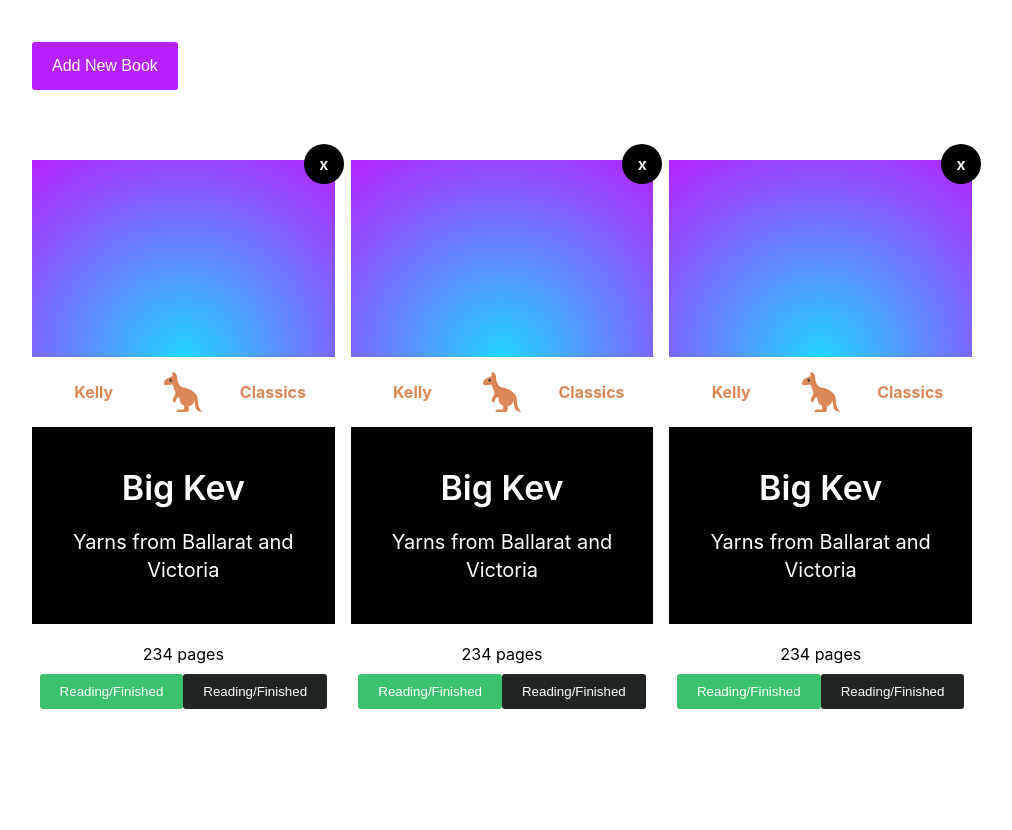
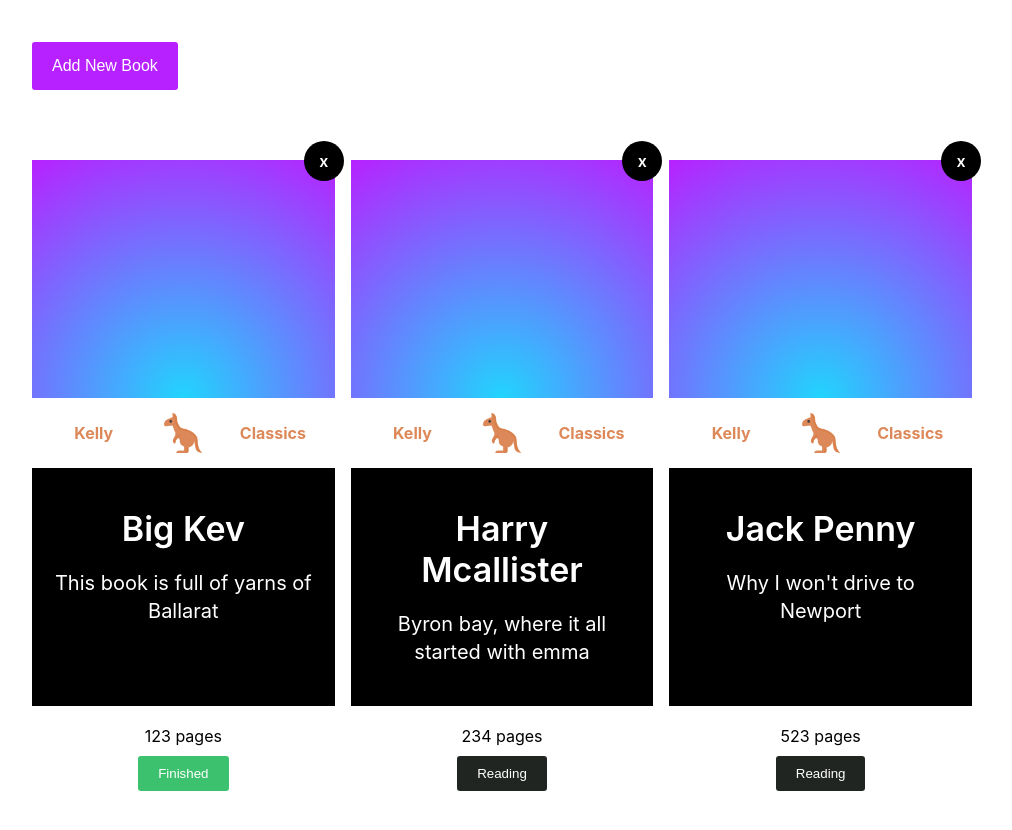
Before and after one commit to timkellytk/project-react-library, a React (Create React App) app: page / in a window 1280 px wide. Shown: the part 330-1160 px from the top of the page, without its empty margins (138-1150 px from the left). Before the commit the page ends 1094 px from the top, so only its background shows below. Built offline with nearby package versions, Linux system fonts and the light colour scheme.

Commit message:
Created handler functions to remove books from the this.state.book array and created a toggle function to update the read status on books

```diff
--- a/src/App.js
+++ b/src/App.js
@@ -5,6 +5,26 @@ import './App.css';
 
 class App extends Component {
   state = {
+    books: [
+      {
+        title: 'This book is full of yarns of Ballarat',
+        author: 'Big Kev',
+        pages: 123,
+        read: true,
+      },
+      {
+        title: 'Byron bay, where it all started with emma',
+        author: 'Harry Mcallister',
+        pages: 234,
+        read: false,
+      },
+      {
+        title: "Why I won't drive to Newport",
+        author: 'Jack Penny',
+        pages: 523,
+        read: false,
+      },
+    ],
     showModal: false,
   };
 
@@ -16,6 +36,21 @@ class App extends Component {
     this.setState({ showModal: false });
   };
 
+  toggleReadHandler = (index) => {
+    const updatedBooks = [...this.state.books];
+    const updatedBook = updatedBooks[index];
+
+    updatedBook.read = !this.state.books[index].read;
+    this.setState({ books: updatedBooks });
+  };
+
+  deleteBookHandler = (id) => {
+    const updatedBooks = this.state.books.filter((book, index) => {
+      return book.title + index !== id;
+    });
+    this.setState({ books: updatedBooks });
+  };
+
   render() {
     return (
       <React.Fragment>
@@ -24,6 +59,9 @@ class App extends Component {
           showModal={this.showModalHandler}
           closeModal={this.closeModalHandler}
           modalStatus={this.state.showModal}
+          books={this.state.books}
+          deleteBook={this.deleteBookHandler}
+          toggleBook={this.toggleReadHandler}
         />
       </React.Fragment>
     );
--- a/src/components/Content/Books/Book/Book.js
+++ b/src/components/Content/Books/Book/Book.js
@@ -1,11 +1,18 @@
 import React from 'react';
 import classes from './Book.module.css';
 import kangaroo from '../../../../assets/images/kangaroo.png';
+import UtilityButton from './UtilityButton/UtilityButton';
 
-const Book = (props) => (
+const Book = (props) => {
+  return (
     <div className={classes.Book}>
       <div className={classes.BookGradient}>
-      <div className={classes.RemoveBook}>x</div>
+        <div
+          className={classes.RemoveBook}
+          onClick={() => props.delete(props.id)}
+        >
+          x
+        </div>
       </div>
       <div className={classes.BookClassics}>
         <span>Kelly</span>
@@ -13,17 +20,15 @@ const Book = (props) => (
         <span>Classics</span>
       </div>
       <div className={classes.BookInfo}>
-      <div className={classes.BookAuthor}>Big Kev</div>
-      <div className={classes.BookTitle}>Yarns from Ballarat and Victoria</div>
+        <div className={classes.BookAuthor}>{props.author}</div>
+        <div className={classes.BookTitle}>{props.title}</div>
       </div>
       <div className={classes.PagesBlock}>
-      <div>234 pages</div>
-      <button className={classes.ReadButton}>Reading/Finished</button>
-      <button className={[classes.ReadButton, classes.Not].join(' ')}>
-        Reading/Finished
-      </button>
+        <div>{props.pages} pages</div>
+        <UtilityButton read={props.read} clicked={props.toggle} />
       </div>
     </div>
   );
+};
 
 export default Book;
--- a/src/components/Content/Books/Book/Book.module.css
+++ b/src/components/Content/Books/Book/Book.module.css
@@ -107,24 +107,3 @@
   margin-bottom: 20px;
   text-align: center;
 }
-
-.ReadButton {
-  display: inline-block;
-  margin-top: 10px;
-  padding: 10px 20px;
-  border-radius: 3px;
-  border: 0px;
-  outline: none;
-  background-color: #3cc26f;
-  color: #fff;
-  cursor: pointer;
-}
-
-.ReadButton:hover {
-  -webkit-filter: brightness(90%);
-  filter: brightness(90%);
-}
-
-.ReadButton.Not {
-  background-color: #202522;
-}
--- /dev/null
+++ b/src/components/Content/Books/Book/UtilityButton/UtilityButton.js
@@ -0,0 +1,15 @@
+import React from 'react';
+import classes from './UtilityButton.module.css';
+
+const UtilityButton = (props) => {
+  const readBookState = props.read
+    ? classes.ReadButton
+    : [classes.ReadButton, classes.Not].join(' ');
+  return (
+    <button className={readBookState} onClick={props.clicked}>
+      {props.read ? 'Finished' : 'Reading'}
+    </button>
+  );
+};
+
+export default UtilityButton;
--- /dev/null
+++ b/src/components/Content/Books/Book/UtilityButton/UtilityButton.module.css
@@ -0,0 +1,20 @@
+.ReadButton {
+  display: inline-block;
+  margin-top: 10px;
+  padding: 10px 20px;
+  border-radius: 3px;
+  border: 0px;
+  outline: none;
+  background-color: #3cc26f;
+  color: #fff;
+  cursor: pointer;
+}
+
+.ReadButton:hover {
+  -webkit-filter: brightness(90%);
+  filter: brightness(90%);
+}
+
+.ReadButton.Not {
+  background-color: #202522;
+}
--- a/src/components/Content/Books/Books.js
+++ b/src/components/Content/Books/Books.js
@@ -2,16 +2,29 @@ import React from 'react';
 import classes from './Books.module.css';
 import Book from './Book/Book';
 
-const Books = () => (
-  <div class="section">
-    <div class="container">
-      <div class={classes.BookGrid}>
-        <Book />
-        <Book />
-        <Book />
+const Books = (props) => {
+  const books = props.books.map((book, index) => {
+    return (
+      <Book
+        id={book.title + index}
+        title={book.title}
+        author={book.author}
+        pages={book.pages}
+        read={book.read}
+        delete={props.delete}
+        toggle={() => props.toggle(index)}
+        key={book.title + index}
+      />
+    );
+  });
+
+  return (
+    <div className="section">
+      <div className="container">
+        <div className={classes.BookGrid}>{books}</div>
       </div>
     </div>
-  </div>
-);
+  );
+};
 
 export default Books;
--- a/src/components/Content/Content.js
+++ b/src/components/Content/Content.js
@@ -9,7 +9,11 @@ const Content = (props) => (
       closeModalHandler={props.closeModal}
       modalState={props.modalStatus}
     />
-    <Books />
+    <Books
+      books={props.books}
+      delete={props.deleteBook}
+      toggle={props.toggleBook}
+    />
   </React.Fragment>
 );
 
--- a/src/components/Content/NewBook/NewBook.js
+++ b/src/components/Content/NewBook/NewBook.js
@@ -3,8 +3,8 @@ import Button from '../../UI/Button/Button';
 import NewBookModal from './NewBookModal/NewBookModal';
 
 const NewBook = (props) => (
-  <div class="section">
-    <div class="container">
+  <div className="section">
+    <div className="container">
       <div>
         <h1>Books</h1>
         <Button clicked={props.showModalHandler}>Add New Book</Button>
```
Lines whose indentation alone changed are shown as unchanged.
